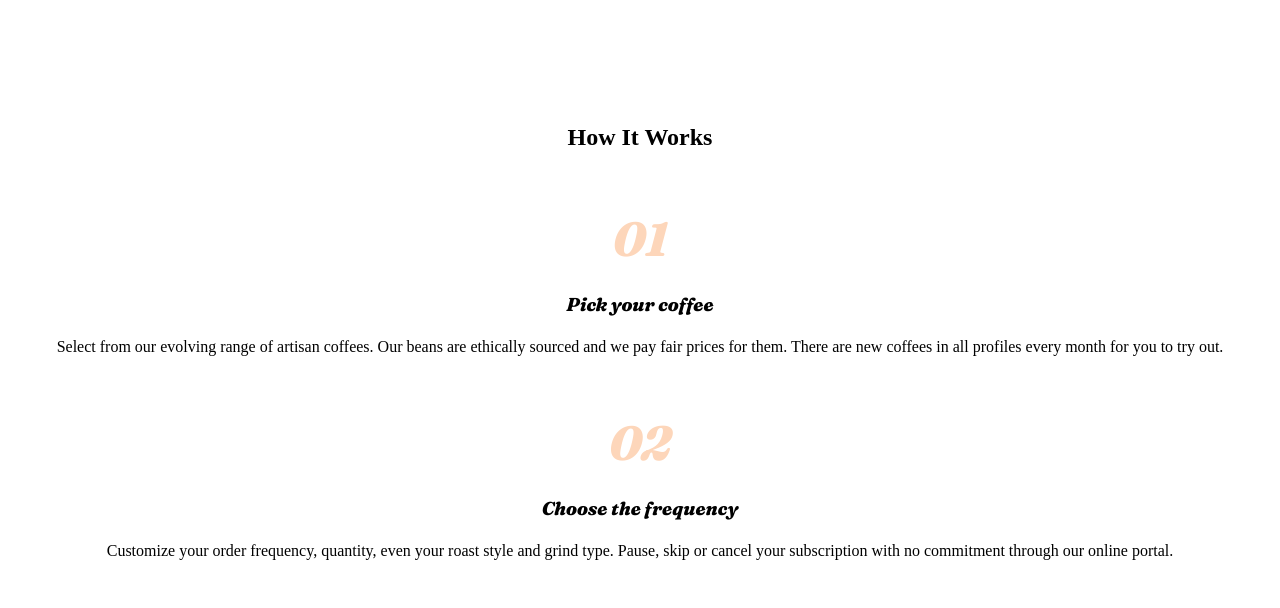
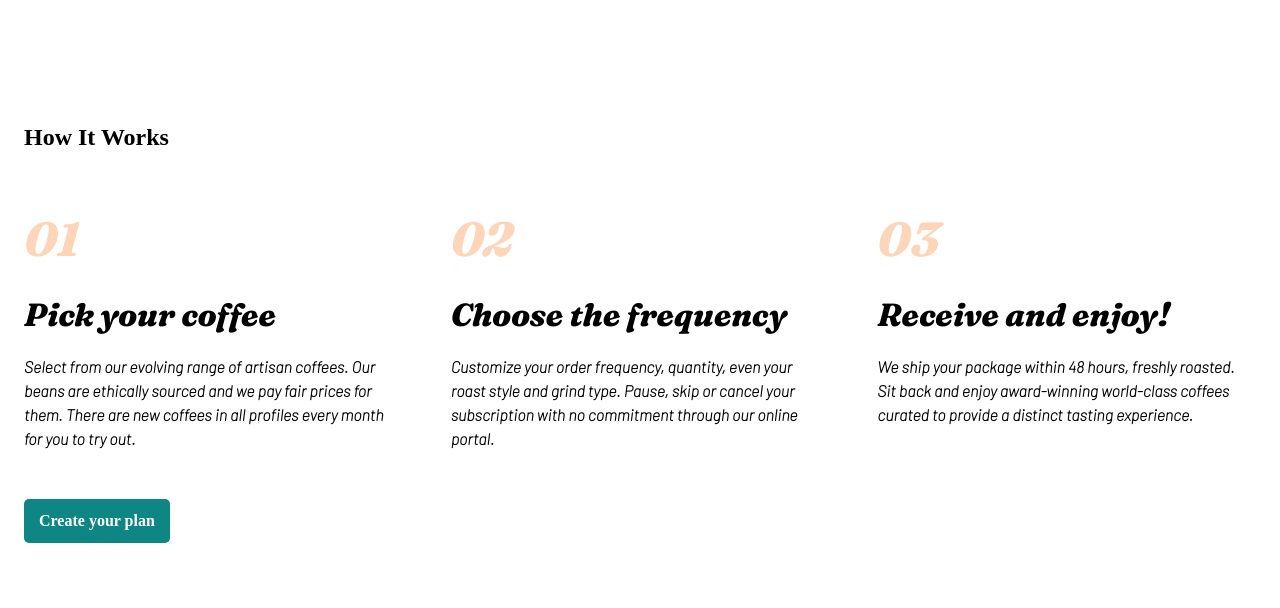
Before and after one commit to Jack-WebDev/coffeeroasters, a plain HTML site: page index.html in a window 1280 px wide. Shown: the part 3810-4418 px from the top of the page. Drawn offline with Linux system fonts and the light colour scheme.

Commit message:
how it works

```diff
--- a/SASS/components/_howItWorks.scss
+++ b/SASS/components/_howItWorks.scss
@@ -11,6 +11,17 @@
         display: grid;
         gap: 3rem;
         text-align: center;
+
+        @media screen and (min-width: 768px) {
+            grid-template-columns: repeat(3, 1fr);
+            align-items: flex-start;
+            text-align: start;
+        }
+    }
+
+
+    @media screen and (min-width: 768px) {
+        justify-items: start;
     }
 
     .pickCoffee, .chooseFreq, .receiveCoffee {
@@ -26,6 +37,18 @@
 
         h3 {
             font-family: var(--ff-france);
+        }
+
+
+        @media screen and (min-width:768px) {
+            justify-items: start;
+            h3 {
+                font-size: 2rem;
+            }
+            p {
+                font-family: var(--ff-barlow);
+                font-weight: 600;
+            }
         }
 
     }
```
Also changed, not shown: CSS/style.css, 1 other file.
